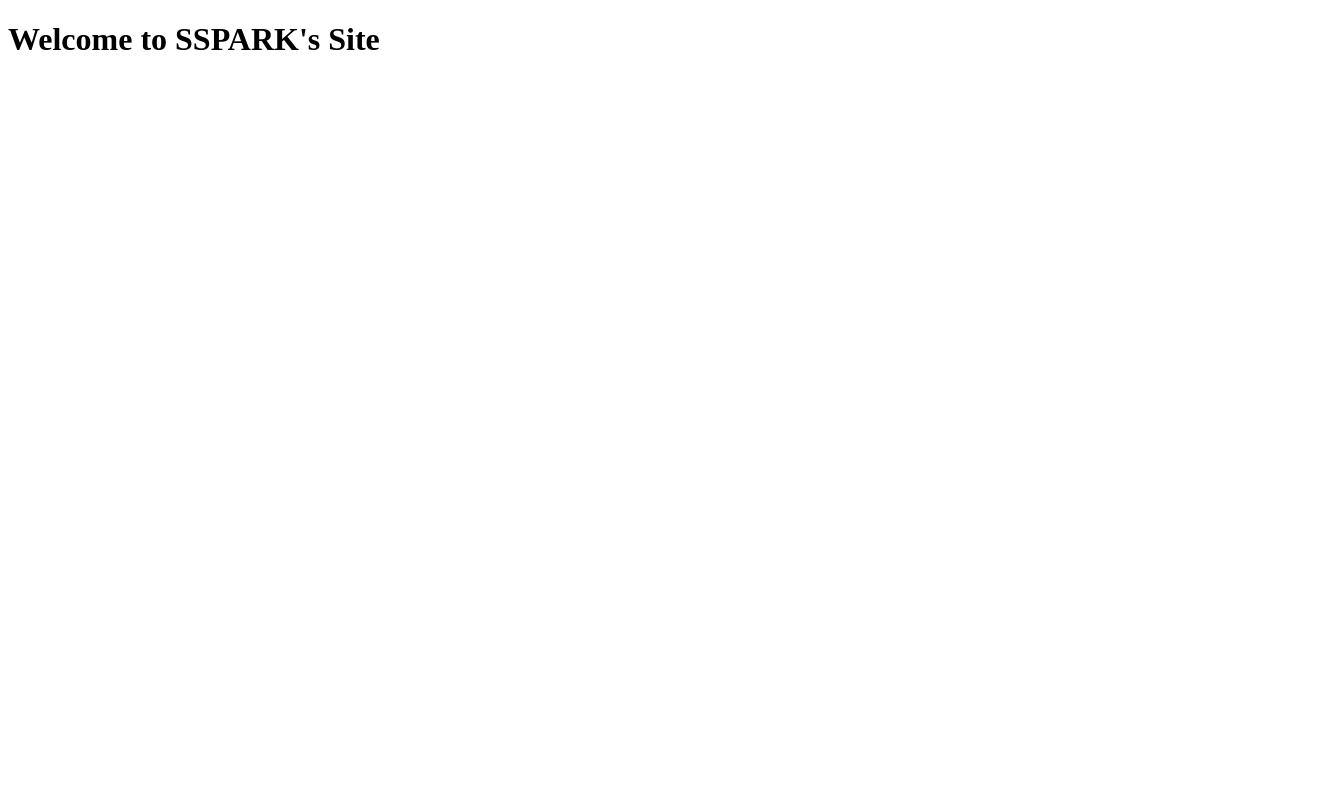
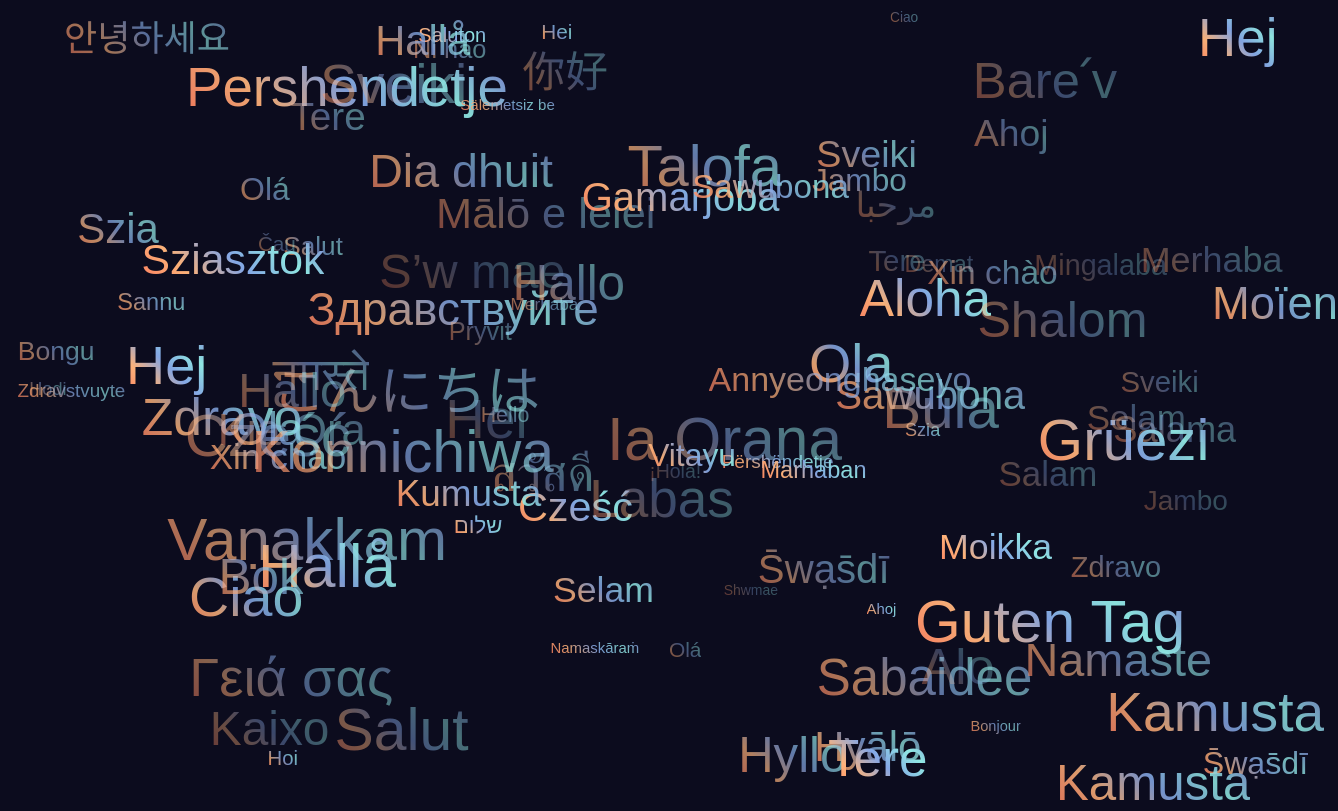
Before and after one commit to sspark2738/sspark2738.github.io, a plain HTML site: page index.html in a window 1280 px wide. Shown: the whole page, 1338 px wide, since content can reach past the window. Drawn offline with Linux system fonts and the light colour scheme.

Commit message:
사이트 기본 페이지 변경

```diff
--- a/index.html
+++ b/index.html
@@ -1,13 +1,99 @@
 <!DOCTYPE html>
-<html>
+<html lang="ko">
 <head>
     <meta charset="UTF-8">
-    <title>SSPARK</title>
+    <meta name="viewport" content="width=device-width, initial-scale=1.0">
+    <title>WELCOME TO SMILECOOKIE</title>
+    <link rel="icon" href="favicon.jpg" type="image/jpg">
+    <style>
+        /* 페이지 기본 스타일 */
+        body {
+            margin: 0;
+            height: 100vh;
+            /* 밤하늘처럼 깊고 어두운 배경색 */
+            background-color: #0c0c1e;
+            color: white;
+            font-family: 'Arial', sans-serif;
+            overflow: hidden; /* 스크롤바가 생기지 않도록 함 */
+        }
 
-    <link rel="icon" href="favicon.jpg" type="image/jpg">
+        /* 모든 인사말을 담을 컨테이너 */
+        #greetings-container {
+            position: relative;
+            width: 100%;
+            height: 100%;
+        }
 
+        /* 개별 인사말 텍스트 스타일 */
+        .greeting {
+            position: absolute; /* 절대 위치로 자유롭게 배치 */
+            white-space: nowrap; /* 줄바꿈 방지 */
+            user-select: none; /* 텍스트 선택 방지 */
+
+            /* 다채로운 그라데이션을 모든 텍스트에 적용 */
+            background: linear-gradient(45deg, #ff7e5f, #feb47b, #86A8E7, #91EAE4, #7f7fd5);
+            -webkit-background-clip: text;
+            background-clip: text;
+            -webkit-text-fill-color: transparent;
+            color: transparent;
+
+            /* 부드럽게 떠다니는 애니메이션 효과 */
+            animation: float 20s ease-in-out infinite;
+        }
+
+        /* 떠다니는 효과를 위한 키프레임 애니메이션 */
+        @keyframes float {
+            0% { transform: translateY(0px) translateX(0px); }
+            25% { transform: translateY(-15px) translateX(10px); }
+            50% { transform: translateY(10px) translateX(-15px); }
+            75% { transform: translateY(-10px) translateX(20px); }
+            100% { transform: translateY(0px) translateX(0px); }
+        }
+    </style>
 </head>
 <body>
-    <h1>Welcome to SSPARK's Site</h1>
+
+    <div id="greetings-container"></div>
+
+    <script>
+        const container = document.getElementById('greetings-container');
+
+        // 최대한 많은 '안녕하세요'를 배열에 저장합니다.
+        const greetings = [
+            '안녕하세요', 'Hello', 'こんにちは', '你好', '¡Hola!', 'Bonjour', 'Guten Tag', 'Здравствуйте', 'مرحبا',
+            'नमस्ते', 'Olá', 'Ciao', 'Hallo', 'Hej', 'Ahoj', 'Merhaba', 'Szia', 'สวัสดี', 'שלום', 'Γειά σας',
+            'Cześć', 'Salut', 'Hei', 'Sveiki', 'Tere', 'Zdravo', 'Kamusta', 'Xin chào', 'Jambo', 'Përshëndetje',
+            'Sannu', 'Salam', 'Shwmae', 'Hodi', 'Demat', 'Saluton', 'Aloha', 'Ia Orana', 'Bula', 'Mālō e lelei',
+            'Talofa', 'Kia Ora', 'Bongu', 'Dia dhuit', 'Salama', 'Kaixo', 'Pershendetje', 'Ola', 'Sawubona',
+            'Selam', 'Nǐ hǎo', 'Sabaidee', 'Mingalaba', 'Hyālō', 'Vaṇakkam', 'Namaskāraṁ', 'S̄wạs̄dī',
+            'Bare՛v', 'Gamarjoba', 'Sälemetsiz be', 'Vitayu', 'Hallå', 'Čau', 'Moïen', 'Hyllo', 'Kumusta',
+
+            // 더 많은 언어 추가
+            'Hallå', 'Sveiki', 'Tere', 'Moikka', 'Hoi', 'Grüezi', 'S’w mae', 'Sziasztok', 'Bok', 'Alo',
+            'Ola', 'Pryvit', 'Konnichiwa', 'Annyeonghaseyo', 'Zdravstvuyte', 'Shalom', 'Marhaban', 'Namaste',
+            'Jambo', 'Sawubona', 'Olá', 'Ciao', 'Merhaba', 'S̄wạs̄dī', 'Xin chào', 'Kamusta', 'Selam',
+            'Salut', 'Hej', 'Hallo', 'Hei', 'Ahoj', 'Cześć', 'Szia', 'Tere', 'Sveiki', 'Labas', 'Zdravo'
+        ];
+
+        // 배열에 있는 모든 인사말을 화면에 뿌립니다.
+        greetings.forEach(text => {
+            const greetingElement = document.createElement('span');
+            greetingElement.className = 'greeting';
+            greetingElement.textContent = text;
+
+            // 각 텍스트의 스타일을 무작위로 설정합니다.
+            greetingElement.style.top = `${Math.random() * 95}%`; // Y 위치
+            greetingElement.style.left = `${Math.random() * 95}%`; // X 위치
+            greetingElement.style.fontSize = `${Math.random() * 3 + 0.8}rem`; // 글자 크기
+            greetingElement.style.opacity = Math.random() * 0.7 + 0.3; // 투명도
+
+            // 애니메이션 시작 시간과 재생 시간을 무작위로 설정하여 자연스럽게 만듭니다.
+            greetingElement.style.animationDelay = `${Math.random() * 10}s`;
+            greetingElement.style.animationDuration = `${Math.random() * 15 + 15}s`;
+
+            container.appendChild(greetingElement);
+        });
+    </script>
+
 </body>
 </html>
```
